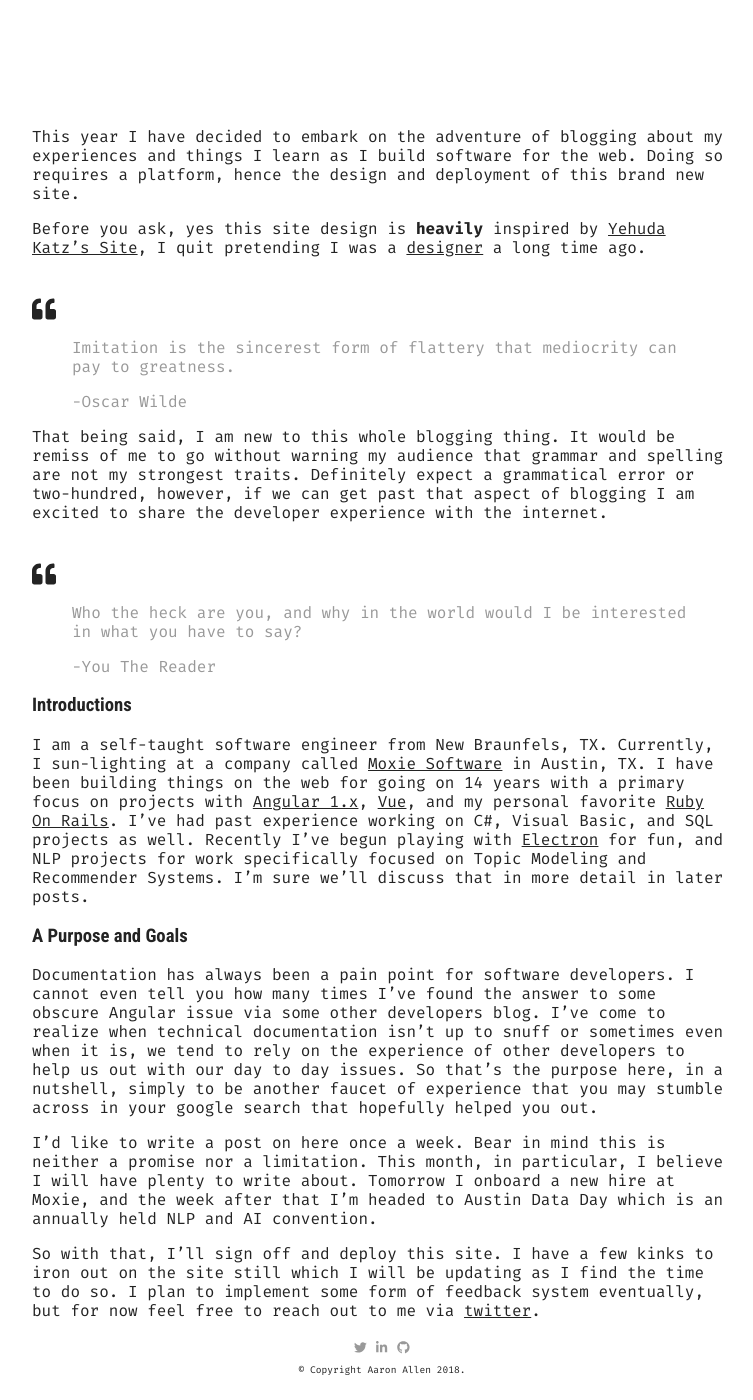
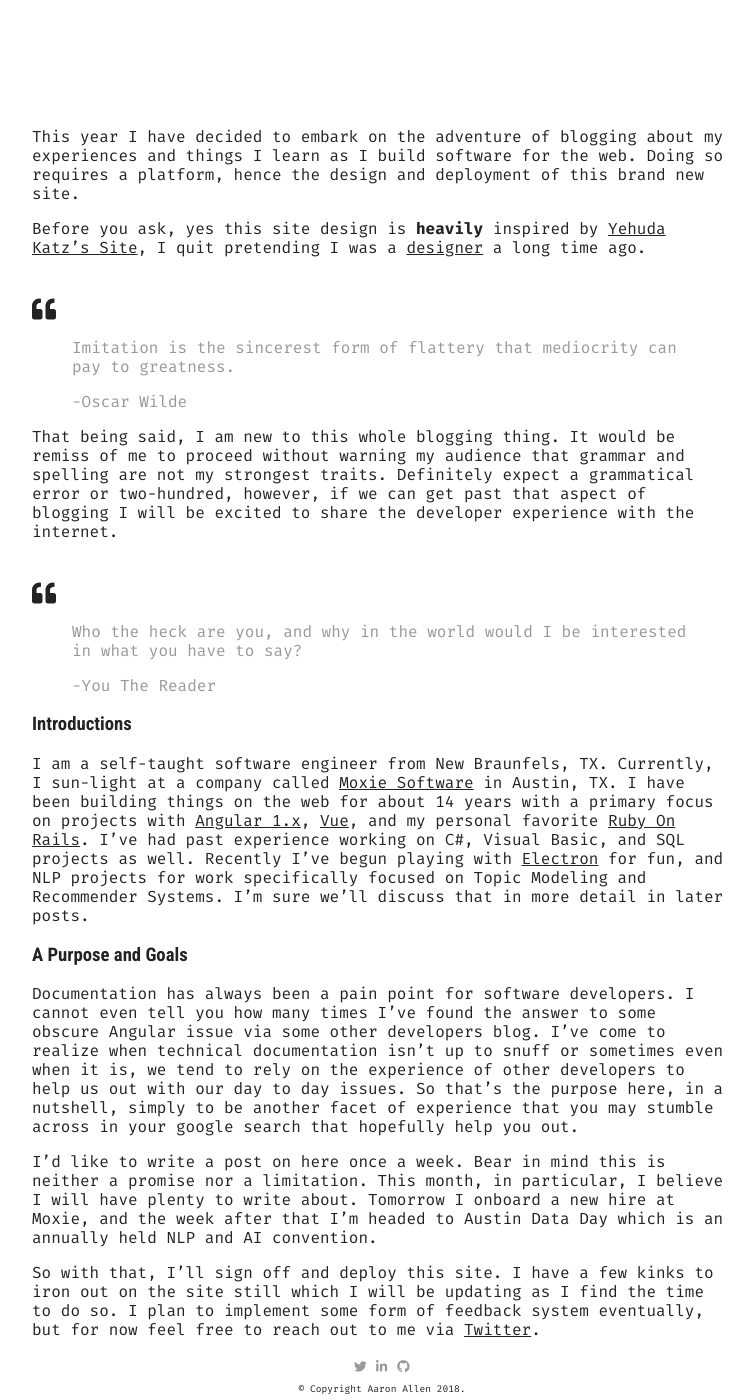
Before and after one commit to aaronmallen/aaronmallen.github.io, a Jekyll site: the page built from _posts/2018-01-07-new-year-new-site-who-dis.md, in a window 1280 px wide and 1400 px high, scrolled down 531 px. Shown: the whole window, without its empty margins (258-1011 px from the left). Built offline with Jekyll 4.4.1, drawn with Linux system fonts in a browser that asks for light colours; nearby versions of some CDN libraries; our own code applies the rules of GitHub Pages for plain Markdown files; comment, search, counter and statistics services are not loaded.

Commit message:
small grammatical fixes to post

```diff
--- a/_posts/2018-01-07-new-year-new-site-who-dis.md
+++ b/_posts/2018-01-07-new-year-new-site-who-dis.md
@@ -15,9 +15,10 @@ pretending I was a [designer](http://www.dribbble.com/aaronmallen) a long time a
 >
 > -Oscar Wilde
 
-That being said, I am new to this whole blogging thing.  It would be remiss of me to go without warning my audience
+That being said, I am new to this whole blogging thing.  It would be remiss of me to proceed without warning my audience
 that grammar and spelling are not my strongest traits. Definitely expect a grammatical error or two-hundred,
-however, if we can get past that aspect of blogging I am excited to share the developer experience with the internet.
+however, if we can get past that aspect of blogging I will be excited to share the developer experience with the
+internet.
 
 > Who the heck are you, and why in the world would I be interested in what you have to say?
 >
@@ -25,8 +26,8 @@ however, if we can get past that aspect of blogging I am excited to share the de
 
 ### Introductions
 
-I am a self-taught software engineer from New Braunfels, TX. Currently, I sun-lighting at a company called
-[Moxie Software](http://www.gomoxie.com) in Austin, TX.  I have been building things on the web for going on 14 years
+I am a self-taught software engineer from New Braunfels, TX. Currently, I sun-light at a company called
+[Moxie Software](http://www.gomoxie.com) in Austin, TX.  I have been building things on the web for about 14 years
 with a primary focus on projects with [Angular 1.x](https://angularjs.org/), [Vue](https://vuejs.org/), and my personal
 favorite [Ruby On Rails](http://rubyonrails.org/).  I've had past experience working on C#, Visual Basic, and SQL
 projects as well.  Recently I've begun playing with [Electron](https://electronjs.org/) for fun, and NLP projects for
@@ -38,8 +39,8 @@ later posts.
 Documentation has always been a pain point for software developers. I cannot even tell you how many times I've found the
 answer to some obscure Angular issue via some other developers blog.  I've come to realize when technical documentation
 isn't up to snuff or sometimes even when it is, we tend to rely on the experience of other developers to help us out
-with our day to day issues.  So that's the purpose here, in a nutshell, simply to be another faucet of experience that
-you may stumble across in your google search that hopefully helped you out.
+with our day to day issues.  So that's the purpose here, in a nutshell, simply to be another facet of experience that
+you may stumble across in your google search that hopefully help you out.
 
 I'd like to write a post on here once a week.  Bear in mind this is neither a promise nor a limitation.  This month, in
 particular, I believe I will have plenty to write about.  Tomorrow I onboard a new hire at Moxie, and the week after that
@@ -47,4 +48,4 @@ I'm headed to Austin Data Day which is an annually held NLP and AI convention.
 
 So with that, I'll sign off and deploy this site.  I have a few kinks to iron out on the site still which I will be
 updating as I find the time to do so.  I plan to implement some form of feedback system eventually, but for now feel
-free to reach out to me via [twitter](https://www.twitter.com/aaronmallen).
+free to reach out to me via [Twitter](https://www.twitter.com/aaronmallen).
```
